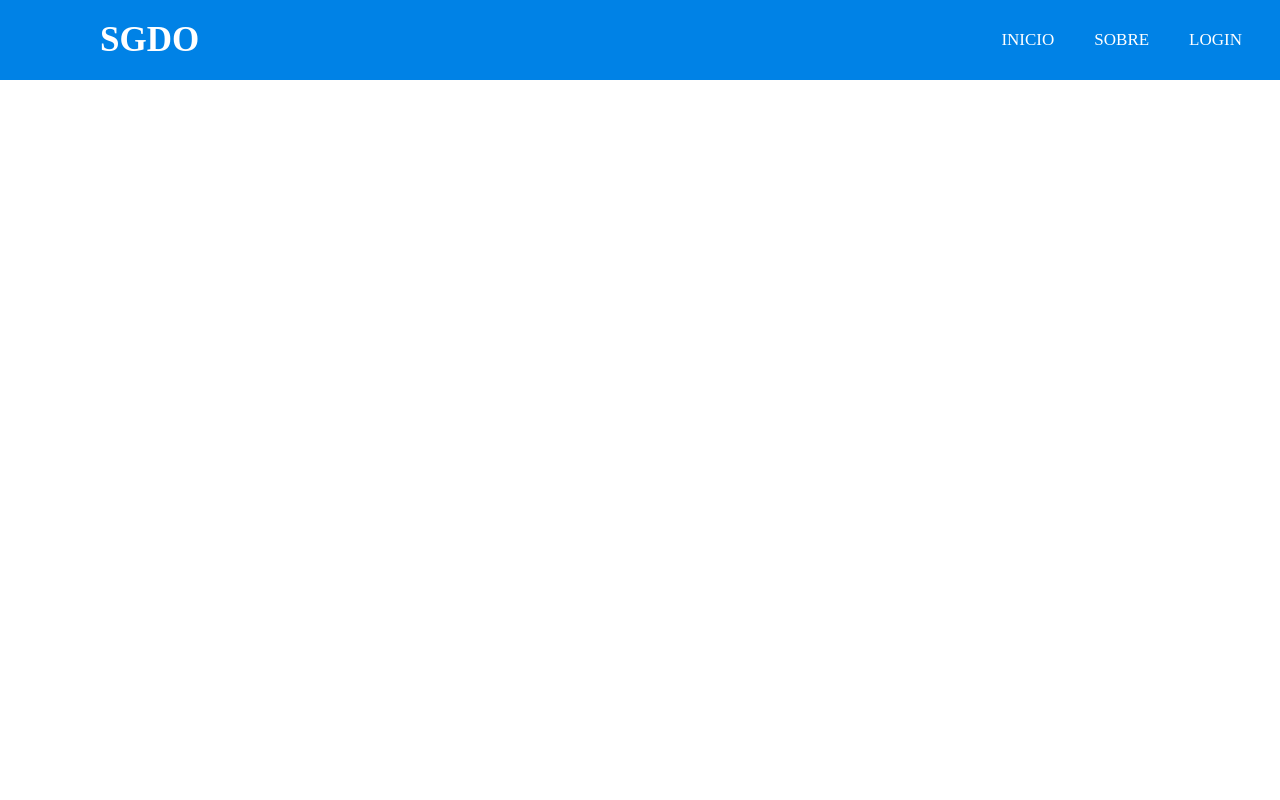
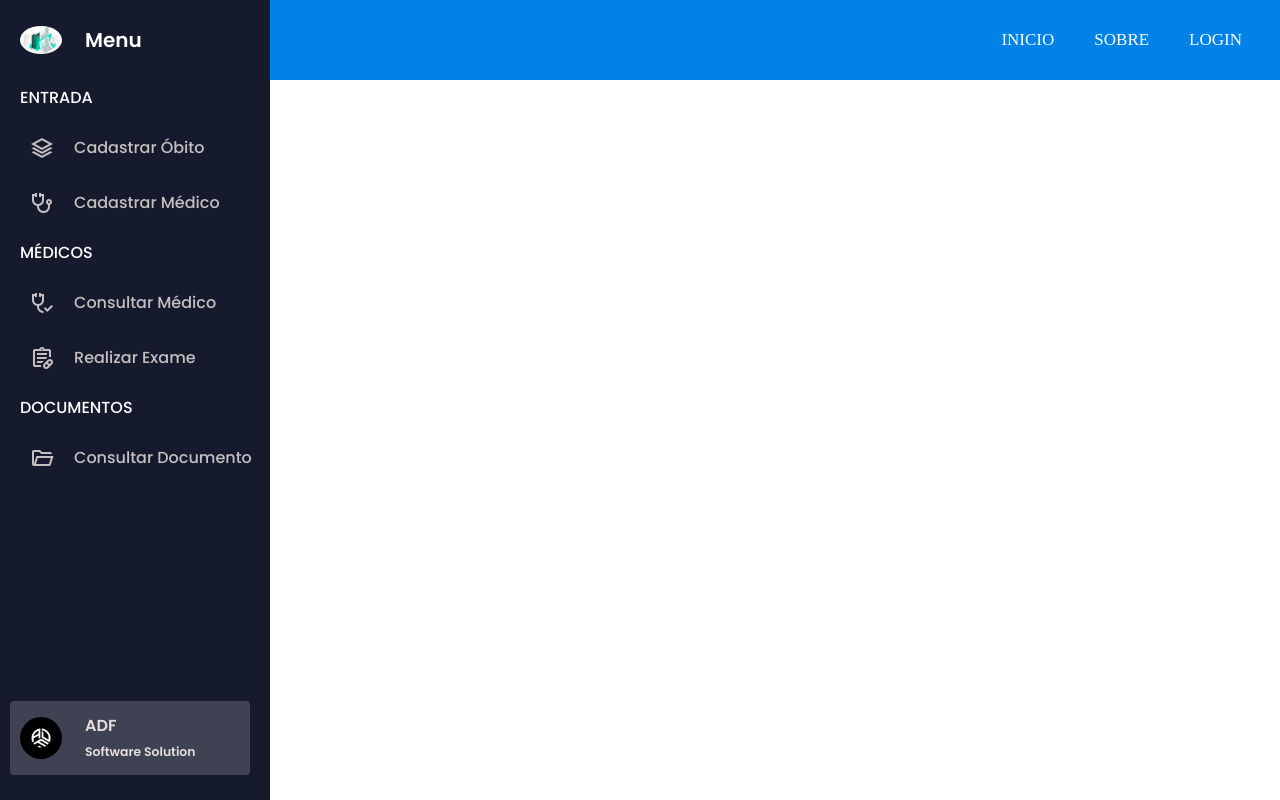
Before and after one commit to FlavioHN/SGDO-BD-PJ, a PHP site: page / in a window 1280 px wide. Run offline with PHP 8.4, Linux system fonts and the light colour scheme.

Commit message:
Adicionado sidebar menu ao html  e css.

```diff
--- a/index.html
+++ b/index.html
@@ -3,6 +3,7 @@
 <head>
     <meta charset="UTF-8">
     <meta name="viewport" content="width=device-width, initial-scale=1.0">
+    <link rel="stylesheet" href="https://fonts.googleapis.com/css2?family=Material+Symbols+Outlined:opsz,wght,FILL,GRAD@20..48,100..700,0..1,-50..200" />
     <link rel="stylesheet" href="style.css">
     <title>SGDO</title>
 </head>
@@ -15,5 +16,59 @@
             <li><a href="#">Login</a></li>
         </ul>
     </nav>
+    <aside class="sidebar">
+        <div class="sidebar-header">
+            <img src="/images/gestao-de-documentos.png" alt="logo">
+            <h2>Menu</h2>
+        </div>
+        <ul class="sidebar-links">
+            <h4>
+                <span>ENTRADA</span>
+                <div class="menu-separator"></div>
+            </h4>
+            <li>
+                <a href="#"><span class="material-symbols-outlined">
+                    stacks
+                    </span>Cadastrar Óbito</a>
+            </li>
+            <li>
+                <a href="#"><span class="material-symbols-outlined">
+                    stethoscope
+                    </span>Cadastrar Médico</a>
+            </li>
+            <h4>
+                <span>MÉDICOS</span>
+                <div class="menu-separator"></div>
+            </h4>
+            <li>
+                <a href="#"><span class="material-symbols-outlined">
+                    stethoscope_check
+                    </span>Consultar Médico</a>
+            </li>
+            <li>
+                <a href="#"><span class="material-symbols-outlined">
+                    prescriptions
+                    </span>Realizar Exame</a>
+            </li>
+            <h4>
+                <span>DOCUMENTOS</span>
+                <div class="menu-separator"></div>
+            </h4>
+            <li>
+                <a href="#"><span class="material-symbols-outlined">
+                    folder_open
+                    </span>Consultar Documento</a>
+            </li>
+        </ul>
+        <div class="user-account">
+            <div class="user-profile">
+                <img src="/images/adf.jpg" alt="profile-img">
+                <div class="user-detail">
+                    <h3>ADF</h3>
+                    <span>Software Solution</span>
+                </div>
+            </div>
+        </div>
+    </aside>
 </body>
 </html>
--- a/style.css
+++ b/style.css
@@ -1,3 +1,6 @@
+/* Importar Google fonts - Poppins */
+@import url("https://fonts.googleapis.com/css2?family=Poppins:ital,wght@0,100;0,200;0,300;0,400;0,500;0,600;0,700;0,800;0,900;1,100;1,200;1,300;1,400;1,500;1,600;1,700;1,800;1,900&display=swap");
+
 *{
     padding: 0;
     margin: 0;
@@ -6,14 +9,11 @@
     box-sizing: border-box;
 }
 
-body{
-    font-family: montserrat;
-}
-
 nav{
     background: #0082e6;
     height: 80px;
     width: 100%;
+    font-family: montserrat;
 }
 
 label.logo{
@@ -41,10 +41,6 @@ nav ul li a{
     padding: 7px 13px;
     border-radius: 3px;
     text-transform: uppercase;
-    -webkit-border-radius: 3px;
-    -moz-border-radius: 3px;
-    -ms-border-radius: 3px;
-    -o-border-radius: 3px;
 }
 
 active,a:hover{
@@ -55,3 +51,141 @@ active,a:hover{
     -ms-transition: .5s;
     -o-transition: .5s;
 }
+
+/* --- aside --- */
+
+aside{
+    font-family: "Poppins", sans-serif;
+}
+
+.sidebar{
+    position: fixed;
+    top: 0;
+    left: 0;
+    height: 100%;
+    width: 75px;
+    display: flex;
+    flex-direction: column;
+    overflow-x: hidden;
+    background: #161a2d;
+    padding: 25px 20px;
+}
+
+.sidebar:hover{
+    width: 270px;
+}
+
+.sidebar-header{
+    display: flex;
+    align-items: center;
+}
+
+.sidebar-header img{
+    width: 42px;
+    border-radius: 50%;
+}
+
+.sidebar-header h2{
+    font-size: 1.25rem;
+    font-weight: 600;
+    color: #fff;
+    margin-left: 23px;
+}
+
+.sidebar-links{
+    list-style: none;
+    margin-top: 20px;
+    height: 60%;
+}
+
+.sidebar-links h4 span{
+    opacity: 0;
+}
+
+.sidebar:hover .sidebar-links h4 span{
+    opacity: 1;
+}
+
+.sidebar-links h4{
+    color: #fff;
+    font-weight: 500;
+    margin: 10px 0;
+    white-space: nowrap;
+    position: relative;
+}
+
+.sidebar-links .menu-separator{
+    position: absolute;
+    left: 0;
+    top: 50%;
+    width: 100%;
+    height: 1px;
+    transform: scaleX(1);
+    transform: translateY(-50%);
+    background: #333578;
+    transform-origin: right;
+    transition-duration: 0.2s;
+}
+
+.sidebar:hover .sidebar-links .menu-separator{
+    transition-delay: 0s;
+    transform: scaleX(0);
+}
+
+.sidebar-links li a{
+    display: flex;
+    align-items: center;
+    gap: 0 20px;
+    color: #dbd4d4e3;
+    font-weight: 500;
+    padding: 15px 10px;
+    white-space: nowrap;
+    text-decoration: none;
+}
+
+.sidebar-links li a:hover{
+    background: #ffffff2d;
+    color: #fff;
+    border-radius: 4px;
+}
+
+.user-account{
+    margin-top: auto;
+    padding: 12px 10px;
+    margin-left: -10px;
+}
+
+.user-account .user-profile{
+    display: flex;
+    align-items: center;
+    color: #e5dede;
+}
+
+.user-profile img{
+    width: 42px;
+    border-radius: 50%;
+    -webkit-border-radius: 50%;
+    -moz-border-radius: 50%;
+    -ms-border-radius: 50%;
+    -o-border-radius: 50%;
+}
+
+.user-detail{
+    margin-left: 23px;
+    white-space: nowrap;
+}
+
+.user-profile h3{
+    font-size: 1rem;
+    font-weight: 600;
+}
+
+.user-profile span{
+    font-size: 0.775rem;
+    font-weight: 600;
+}
+
+.sidebar:hover .user-account{
+    background: #ffffff2d;
+    border-radius: 4px;
+}
```
Also changed, not shown: images/adf.jpg (added), images/gestao-de-documentos.png (added).
